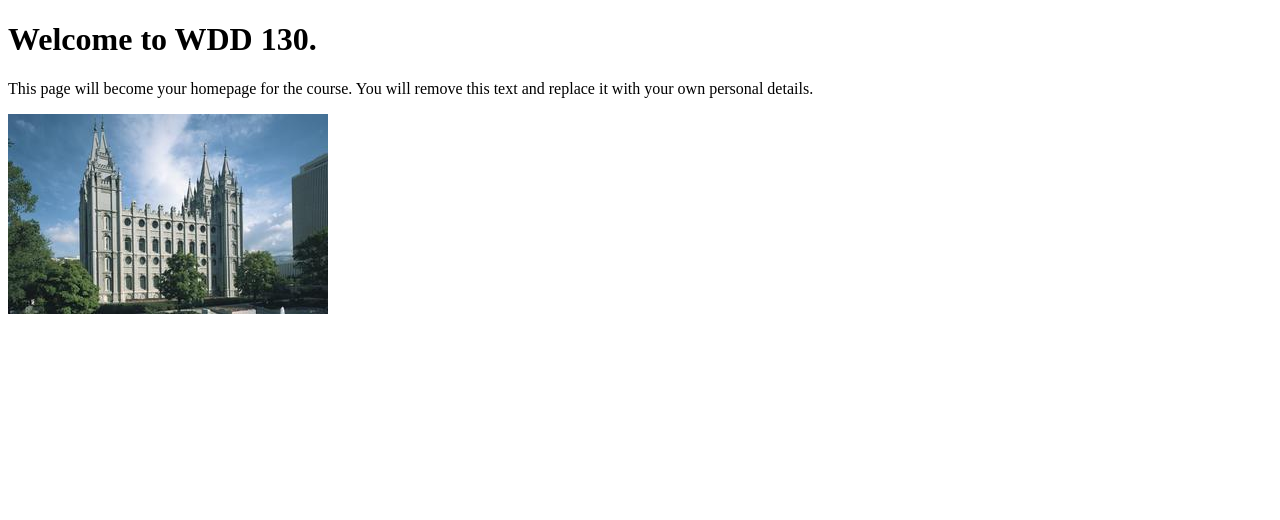
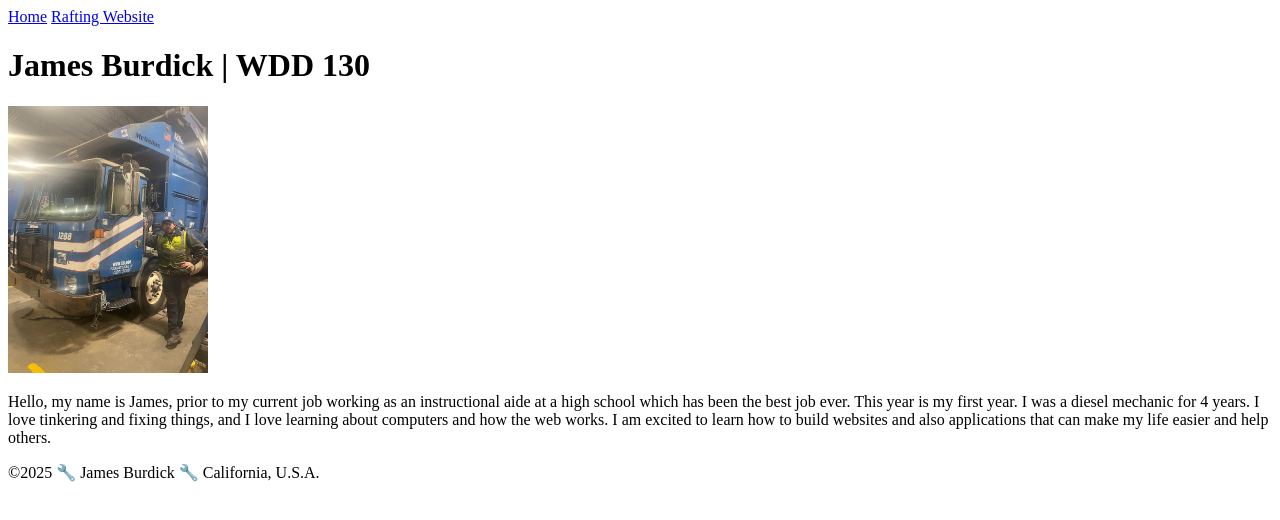
Before and after one commit to BurdiApps/wdd130, a plain HTML site: page index.html in a window 1280 px wide. Drawn offline with Linux system fonts and the light colour scheme.

Commit message:
Home Page with new information

```diff
--- a/index.html
+++ b/index.html
@@ -1,18 +1,30 @@
 <!DOCTYPE html>
 <html lang="en">
-
 <head>
     <meta charset="UTF-8">
     <meta name="viewport" content="width=device-width, initial-scale=1.0">
-    <title>WDD 130 | Personal Homepage</title>
+    <title>James Burdick | WDD 130 </title>
 </head>
-
 <body>
-    <h1>Welcome to WDD 130.</h1>
-    <p>This page will become your homepage for the course. You will remove this text and replace it with your own
-        personal details.</p>
-
-    <img src="images/salt-lake-temple.jpg" alt="The Salt Lake Temple.">
+    <header>
+        <nav>
+            <a href="#">Home</a>
+            <a href="wwr/"> Rafting Website</a>
+        </nav>
+    </header>
+    <main>
+        <h1> James Burdick | WDD 130</h1>
+        <img src="images/profile-mechanic.webp" alt="James Burdick as a mechanic"
+        width="200">
+        <p>Hello, my name is James, prior to my current job working as an instructional aide
+            at a high school which has been the best job ever. This year is my first year.
+            I was a diesel mechanic for 4 years. I love tinkering and fixing things, and I love
+            learning about computers and how the web works. I am excited to learn how to build
+            websites and also applications that can make my life easier and help others.
+        </p>
+    </main>
+    <footer>
+        <p>&copy;2025 🔧 James Burdick 🔧 California, U.S.A. </p>
+    </footer>
 </body>
-
 </html>
```
Also changed, not shown: images/profile-mechanic.webp (added), week02/mechanic-self-portrait.webp (added).
